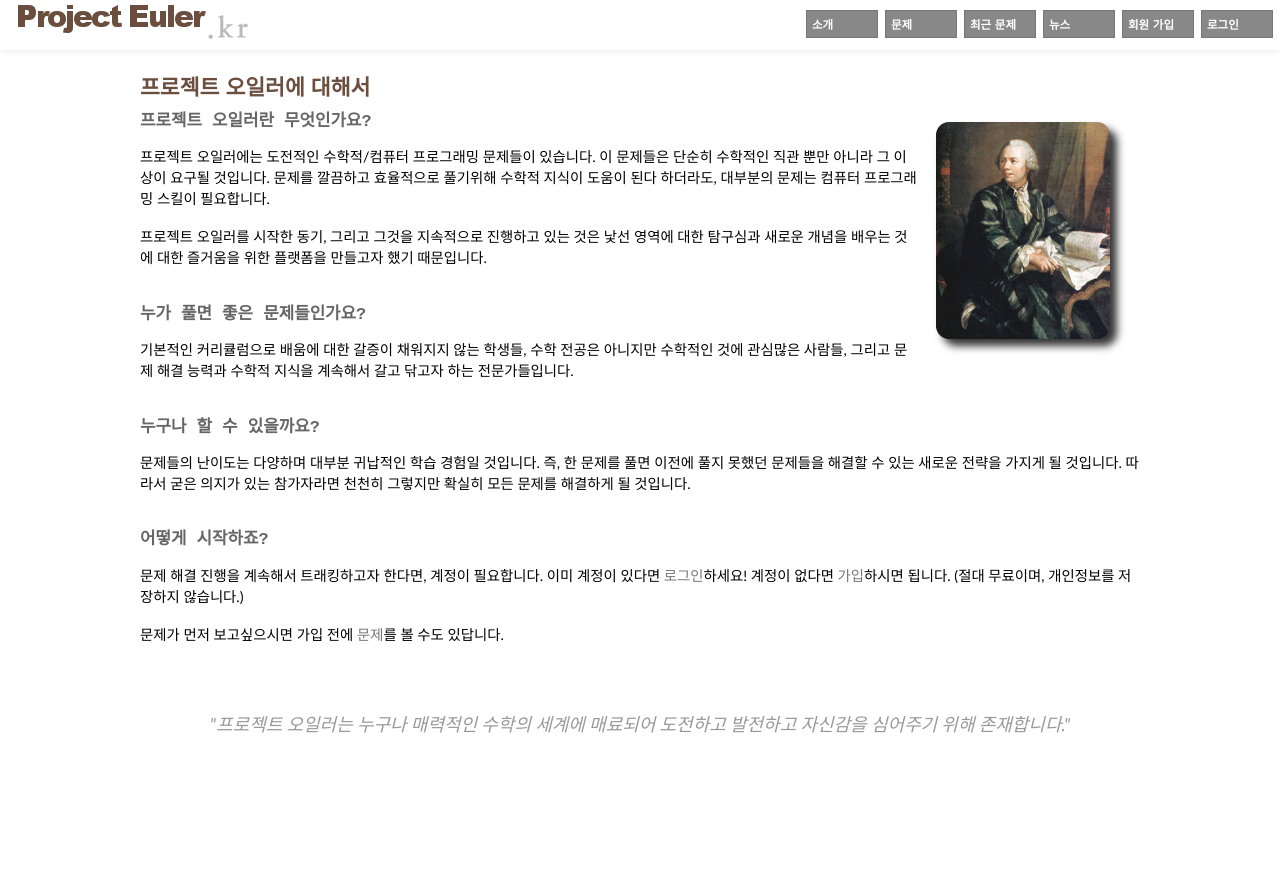
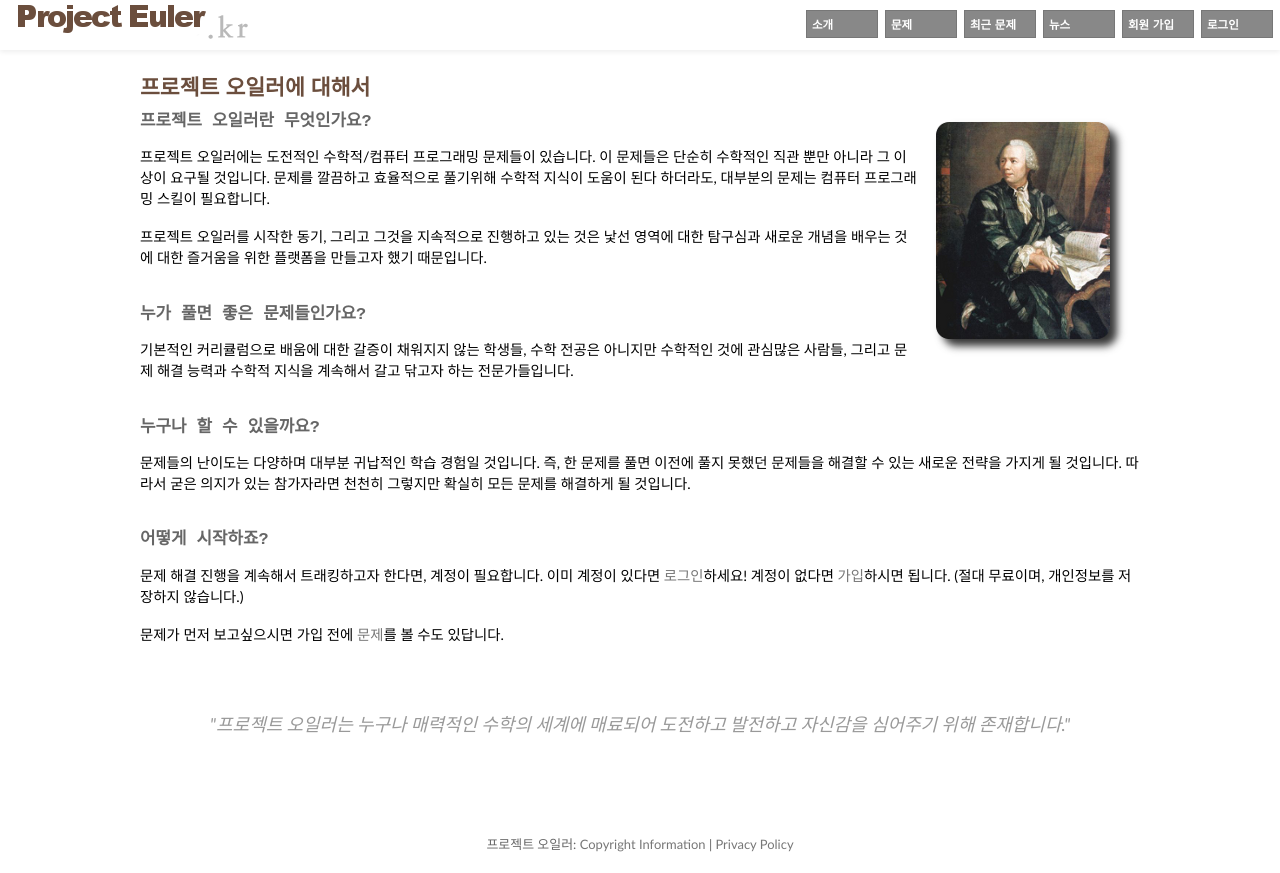
Before and after one commit to 5hyunseok/project-euler-kr, a Vue app: page / in a window 1280 px wide. Before the commit the page ends 850 px from the top, so only its background shows below. Built offline with nearby package versions, Linux system fonts and the light colour scheme.

Commit message:
Add footbar

```diff
--- a/src/App.vue
+++ b/src/App.vue
@@ -4,16 +4,19 @@
     <div id="content">
       <router-view/>
     </div>
+    <foot-bar></foot-bar>
   </div>
 </template>
 
 <script>
 import TopBar from '@/components/TopBar';
+import FootBar from '@/components/FootBar';
 
 export default {
   name: 'App',
   components: {
     TopBar,
+    FootBar,
   },
 };
 </script>
--- /dev/null
+++ b/src/components/FootBar.vue
@@ -0,0 +1,26 @@
+<template>
+  <div id="footer" class="noprint">
+  프로젝트 오일러: <a href="copyright">Copyright Information</a> | <a href="privacy">Privacy Policy</a>
+  <!--/Creative Commons License--><!-- <rdf:RDF xmlns="http://web.resource.org/cc/" xmlns:dc="http://purl.org/dc/elements/1.1/" xmlns:rdf="http://www.w3.org/1999/02/22-rdf-syntax-ns#" xmlns:rdfs="http://www.w3.org/2000/01/rdf-schema#">
+    <Work rdf:about="">
+        <license rdf:resource="http://creativecommons.org/licenses/by-nc-sa/2.0/uk/" />
+    <dc:type rdf:resource="http://purl.org/dc/dcmitype/Text" />
+    </Work>
+    <License rdf:about="http://creativecommons.org/licenses/by-nc-sa/2.0/uk/"><permits rdf:resource="http://web.resource.org/cc/Reproduction"/><permits rdf:resource="http://web.resource.org/cc/Distribution"/><requires rdf:resource="http://web.resource.org/cc/Notice"/><requires rdf:resource="http://web.resource.org/cc/Attribution"/><prohibits rdf:resource="http://web.resource.org/cc/CommercialUse"/><permits rdf:resource="http://web.resource.org/cc/DerivativeWorks"/><requires rdf:resource="http://web.resource.org/cc/ShareAlike"/></License></rdf:RDF> -->
+  </div>
+</template>
+
+<script>
+export default {
+  name: 'Footer',
+  data() {
+    return {
+    };
+  },
+};
+</script>
+
+<!-- Add "scoped" attribute to limit CSS to this component only -->
+<style scoped>
+
+</style>
```
